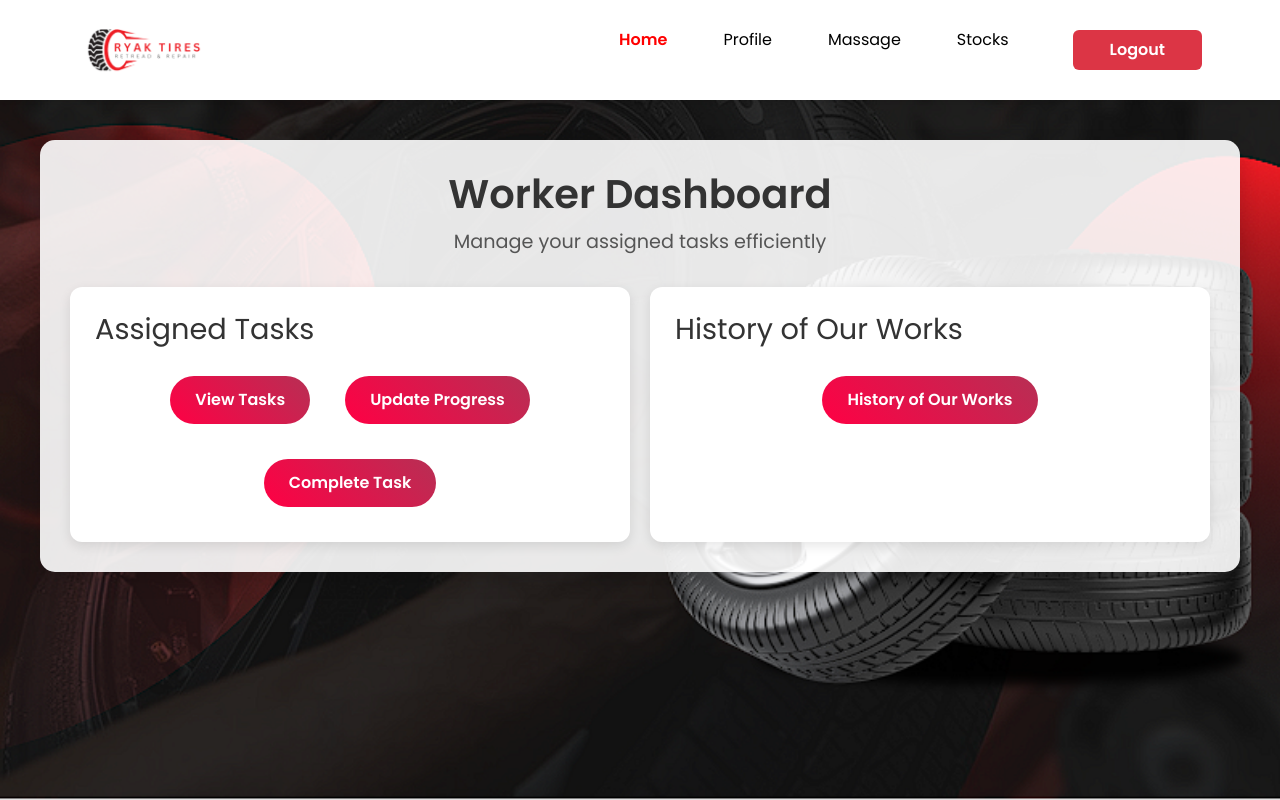
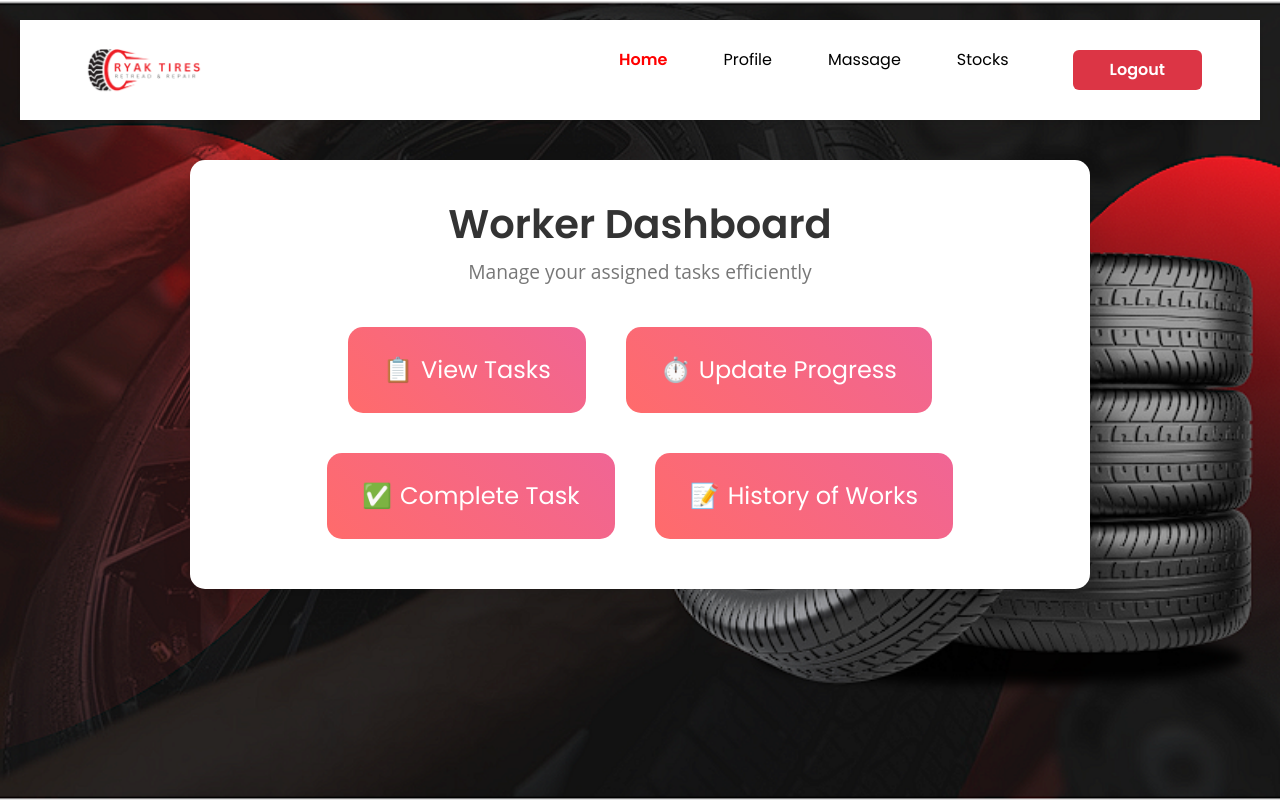
Before and after one commit to Hasindu071/tyre-repair-and-retreding-management-system, a React (Create React App) app in the folder frontend/: page /WorkerDashboard in a window 1280 px wide. Built offline with nearby package versions, Linux system fonts and the light colour scheme.

Commit message:
update worker dashboard

```diff
--- a/frontend/src/pages/WorkerDashboard.js
+++ b/frontend/src/pages/WorkerDashboard.js
@@ -1,13 +1,12 @@
 import React, { useState, useEffect } from "react";
 import { useNavigate } from "react-router-dom";
-import WorkerNavbar from "../components/Navbars/WorkerRegiNavBar"; // Assuming you have a Navbar component
-import "../styles/WorkerDashboard.css"; // Import the CSS file
+import WorkerNavbar from "../components/Navbars/WorkerRegiNavBar";
+import "../styles/WorkerDashboard.css";
 
 const WorkerDashboard = () => {
     const navigate = useNavigate();
     const [workerId, setWorkerId] = useState("");
 
-    // Retrieve the worker ID from localStorage
     useEffect(() => {
         const id = localStorage.getItem("workerId");
         if (id) {
@@ -16,53 +15,47 @@ const WorkerDashboard = () => {
     }, []);
 
     return (
-        <div>
+        <div className="dashboard-wrapper">
             <WorkerNavbar />
             <div className="worker-dashboard-container">
+                <header className="dashboard-header">
                     <h2 className="worker-dashboard-title">Worker Dashboard</h2>
                     <p className="worker-dashboard-subtitle">
                         {workerId ? `Welcome, Worker ${workerId}` : "Manage your assigned tasks efficiently"}
                     </p>
-
-                <div className="worker-dashboard-grid">
-                    {/* Task List */}
-                    <div className="dashboard-section">
-                        <h3>Assigned Tasks</h3>
-                        <div className="button-container">
+                </header>
+                <section className="dashboard-actions">
+                    <div className="dashboard-section creative-section">
                         <button
-                                className="task-button"
+                            className="task-button creative-button"
                             onClick={() => navigate("/view-tasks")}
                         >
+                            <span className="button-icon">📋</span>
                             View Tasks
                         </button>
                         <button
-                                className="task-button"
+                            className="task-button creative-button"
                             onClick={() => navigate("/update-progress")}
                         >
+                            <span className="button-icon">⏱️</span>
                             Update Progress
                         </button>
                         <button
-                                className="task-button"
+                            className="task-button creative-button"
                             onClick={() => navigate("/complete-task")}
                         >
+                            <span className="button-icon">✅</span>
                             Complete Task
                         </button>
-                        </div>
-                    </div>
-
-                    {/* Profile Overview */}
-                    <div className="dashboard-section">
-                        <h3>History of Our Works</h3>
-                        <div className="button-container">
                         <button
-                                className="profile-button"
+                            className="profile-button creative-button"
                             onClick={() => navigate("/history-of-works")}
                         >
-                                History of Our Works
+                            <span className="button-icon">📝</span>
+                            History of Works
                         </button>
                     </div>
-                    </div>
-                </div>
+                </section>
             </div>
         </div>
     );
--- a/frontend/src/styles/WorkerDashboard.css
+++ b/frontend/src/styles/WorkerDashboard.css
@@ -1,90 +1,75 @@
-/* Global Background */
-body {
-    background-size: cover;
-    font-family: 'Open Sans', sans-serif;
+.dashboard-wrapper {
+    min-height: 100vh;
+    padding: 20px;
 }
 
-/* Container Styling */
 .worker-dashboard-container {
+    background: #ffffff;
+    border-radius: 15px;
+    box-shadow: 0 10px 30px rgba(0, 0, 0, 0.1);
+    max-width: 900px;
     margin: 40px auto;
-    padding: 30px;
-    max-width: 1200px;
-    background: rgba(255, 255, 255, 0.9);
-    border-radius: 15px;
-    box-shadow: 0 8px 20px rgba(0, 0, 0, 0.15);
+    padding: 40px;
+    text-align: center;
+    transition: transform 0.3s ease;
 }
 
-/* Titles Styling */
+.worker-dashboard-container:hover {
+    transform: translateY(-5px);
+}
+
+.dashboard-header {
+    margin-bottom: 30px;
+    animation: fadeInDown 0.8s;
+}
+
 .worker-dashboard-title {
     font-size: 2.5rem;
-    text-align: center;
     color: #333;
     margin-bottom: 10px;
+    font-family: 'Poppins', sans-serif;
 }
 
 .worker-dashboard-subtitle {
     font-size: 1.2rem;
-    text-align: center;
-    color: #555;
-    margin-bottom: 30px;
+    color: #777;
+    margin-bottom: 20px;
+    font-family: 'Open Sans', sans-serif;
 }
 
-/* Grid Layout */
-.worker-dashboard-grid {
-    display: grid;
-    grid-template-columns: repeat(auto-fit, minmax(300px, 1fr));
+.dashboard-actions .creative-section {
+    display: flex;
+    flex-wrap: wrap;
+    justify-content: center;
     gap: 20px;
 }
 
-/* Section Styling */
-.dashboard-section {
-    background: #fff;
-    padding: 25px;
-    border-radius: 12px;
-    box-shadow: 0 4px 12px rgba(0, 0, 0, 0.1);
-    transition: transform 0.3s ease;
+.creative-button {
+    background: linear-gradient(45deg, #ff6b6b, #f06595);
+    border: none;
+    border-radius: 15px;
+    color: #fff;
+    padding: 25px 35px;
+    font-size: 1.5rem;
+    cursor: pointer;
+    display: flex;
+    align-items: center;
+    gap: 8px;
+    transition: transform 0.3s ease, box-shadow 0.3s ease;
 }
 
-.dashboard-section:hover {
-    transform: translateY(-5px);
+.creative-button:hover {
+    transform: translateY(-5px) scale(1.03);
+    box-shadow: 0 5px 20px rgba(0, 0, 0, 0.25);
 }
 
-.dashboard-section h3 {
-    font-size: 1.8rem;
-    color: #333;
-    margin-bottom: 20px;
+@keyframes fadeInDown {
+    from {
+        opacity: 0;
+        transform: translateY(-20px);
+    }
+    to {
+        opacity: 1;
+        transform: translateY(0);
+    }
 }
-
-/* Button Container */
-.button-container {
-    display: flex;
-    flex-wrap: wrap;
-    gap: 15px;
-    justify-content: center;
-}
-
-/* Creative Button Styling */
-.task-button,
-.profile-button {
-    padding: 12px 25px;
-    font-size: 1rem;
-    font-weight: 600;
-    color: #fff;
-    background: linear-gradient(45deg, #ff0044, #b72f54);
-    border: none;
-    border-radius: 50px;
-    cursor: pointer;
-    transition: background 0.4s ease, transform 0.3s ease;
-}
-
-.task-button:hover,
-.profile-button:hover {
-    background: linear-gradient(45deg, #ff003c, #ff0000);
-    transform: scale(1.05);
-}
-
-.task-button:active,
-.profile-button:active {
-    transform: scale(0.98);
-    background: linear-gradient(45deg, #b50027, #b50000);
-}
```
Lines whose indentation alone changed are shown as unchanged.
